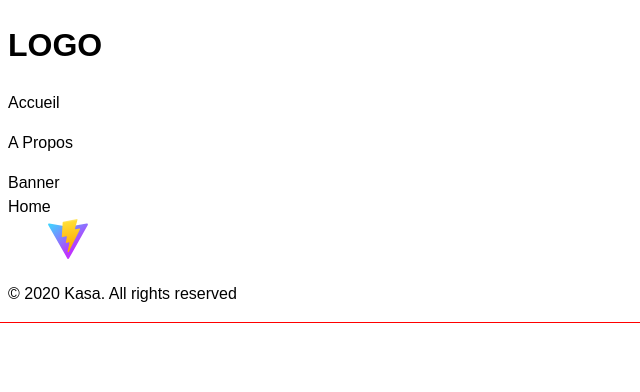
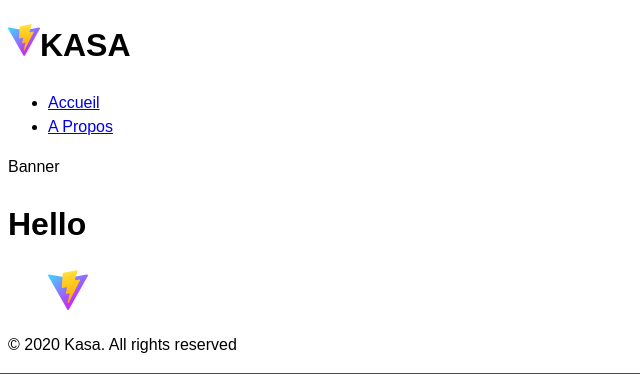
Before and after one commit to debbahj/Kasa, a React (Vite) app: page / in a window 1280 px wide. Shown: the top 392 px of the page, without its empty margins (0-640 px from the left). Built offline with nearby package versions, Linux system fonts and the light colour scheme.

Commit message:
Add Router

```diff
--- a/src/components/Footer/Footer.jsx
+++ b/src/components/Footer/Footer.jsx
@@ -1,7 +1,7 @@
 function Footer() {
   return (
     <footer>
-      <img src="./public/vite.svg" alt="Kasa" width={120} height={40} />
+      <img src="./vite.svg" alt="Kasa" width={120} height={40} />
       <p>&copy; 2020 Kasa. All rights reserved</p>
     </footer>
   )
--- a/src/components/Header/Header.jsx
+++ b/src/components/Header/Header.jsx
@@ -1,13 +1,16 @@
+import { Link } from "react-router-dom"
 
 
 function Header() {
   return (
     <header>
-      <h1>LOGO</h1>
+      <h1><img src="./vite.svg" alt="" />KASA</h1>
 
       <nav>
-        <p>Accueil</p>
-        <p>A Propos</p>
+        <ul>
+          <li><Link to={"/"}>Accueil</Link></li>
+          <li><Link to={"/about"}>A Propos</Link></li>
+        </ul>
       </nav>
     </header>
   )
--- a/src/main.jsx
+++ b/src/main.jsx
@@ -1,6 +1,6 @@
 import React from 'react'
 import ReactDOM from 'react-dom/client'
-import { Router, Routes, Route } from 'react-router-dom'
+import { BrowserRouter as Router, Routes, Route } from 'react-router-dom'
 import Home from './pages/Home/Home.jsx'
 import About from './pages/About/About.jsx'
 import Logement from './pages/Logement/Logement.jsx'
@@ -9,6 +9,13 @@ import './index.css'
 
 ReactDOM.createRoot(document.getElementById('root')).render(
   <React.StrictMode>
-    <Home/>
+    <Router>
+      <Routes>
+        <Route path="/" element={<Home />} />
+        <Route path='/about' element={<About />} />
+        <Route path='/logement/:id' element={<Logement />} />
+        <Route path="*" element={<Error404 />} />
+      </Routes>
+    </Router>
   </React.StrictMode>
 )
--- a/src/pages/Home/Home.jsx
+++ b/src/pages/Home/Home.jsx
@@ -8,7 +8,7 @@ function Home() {
     <div>
       <Header />
       <Banner />
-      Home
+      <h1>Hello</h1>
       <Footer />
     </div>
   )
```
